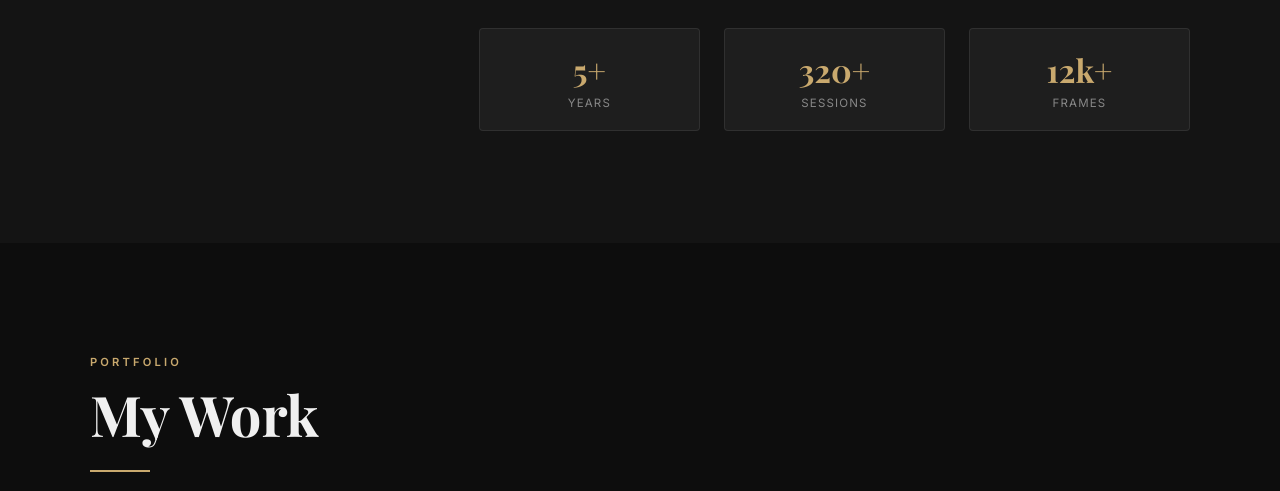
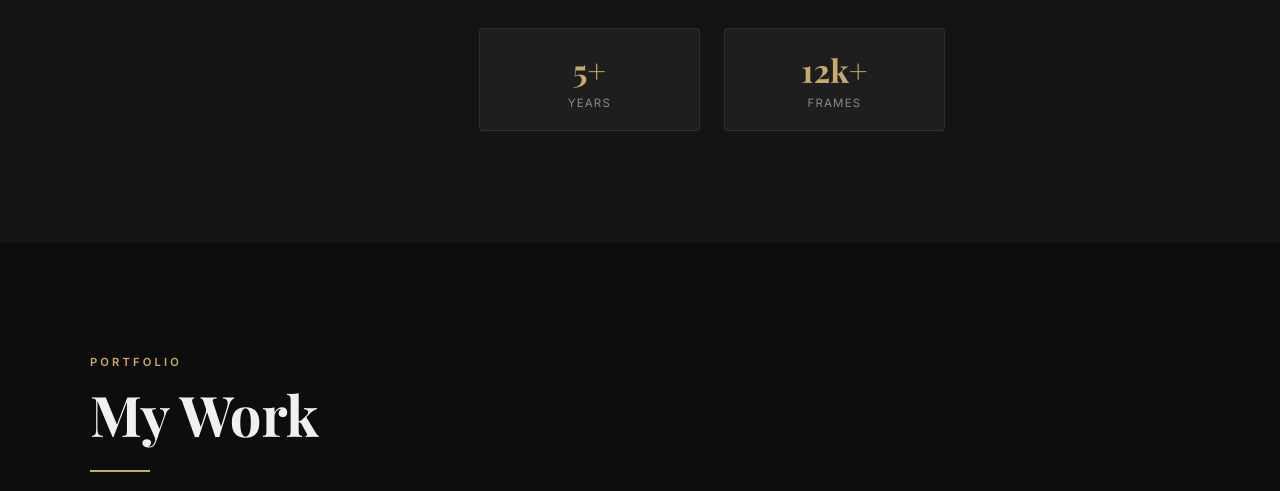
Before and after one commit to jitghosh89/jitghosh89.github.io, a plain HTML site: page index.html in a window 1280 px wide. Shown: the part 1544-2035 px from the top of the page. Drawn offline with nearby package versions, Linux system fonts and the light colour scheme; animation ran at ten frames a second; a web font is replaced by a local one.

Commit message:
Update index.html

```diff
--- a/index.html
+++ b/index.html
@@ -1371,10 +1371,10 @@
             <span class="stat-num">5+</span>
             <span class="stat-lbl">Years</span>
           </div>
-          <div class="stat">
+          <!-- <div class="stat">
             <span class="stat-num">320+</span>
             <span class="stat-lbl">Sessions</span>
-          </div>
+          </div>-->
           <div class="stat">
             <span class="stat-num">12k+</span>
             <span class="stat-lbl">Frames</span>
```
